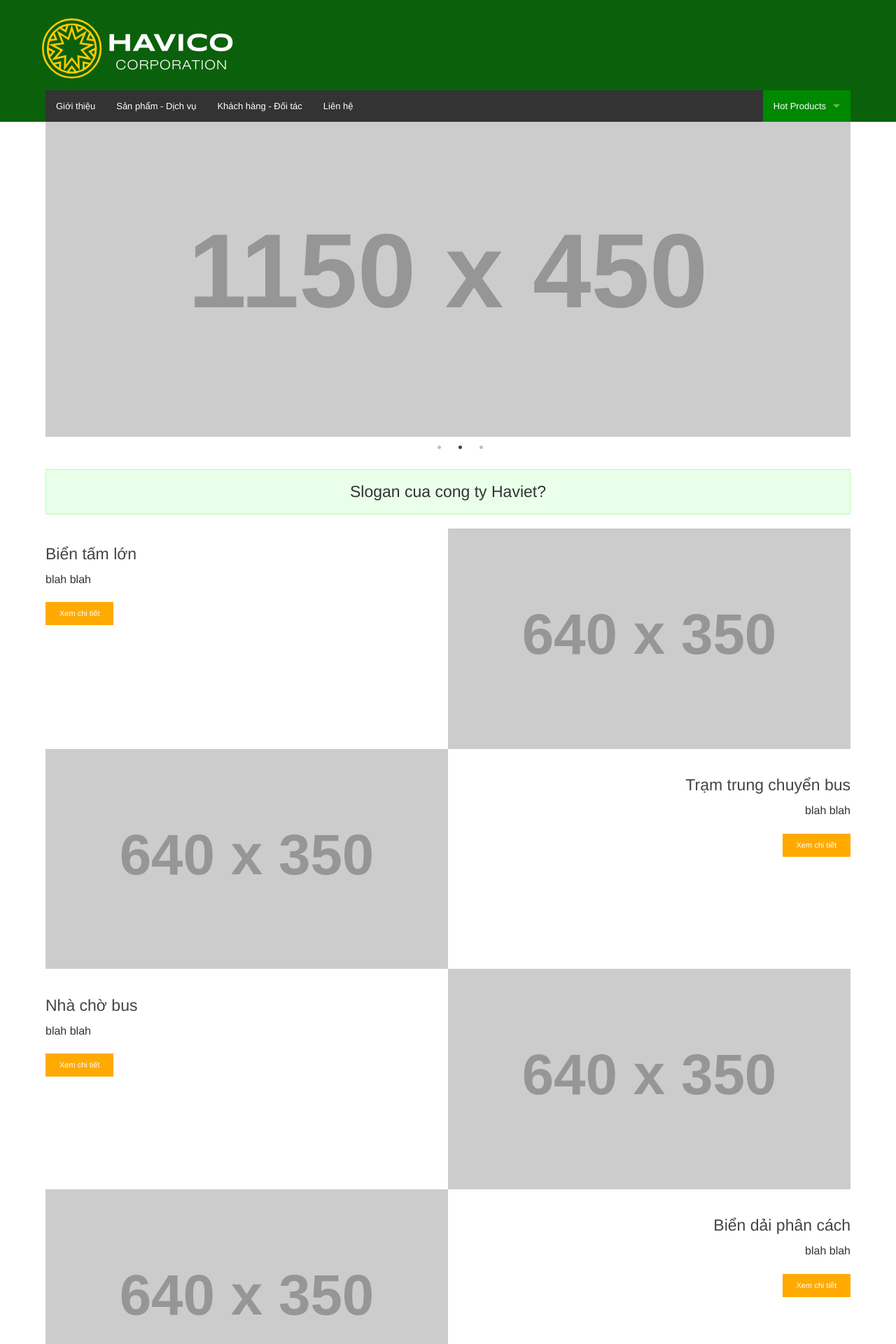
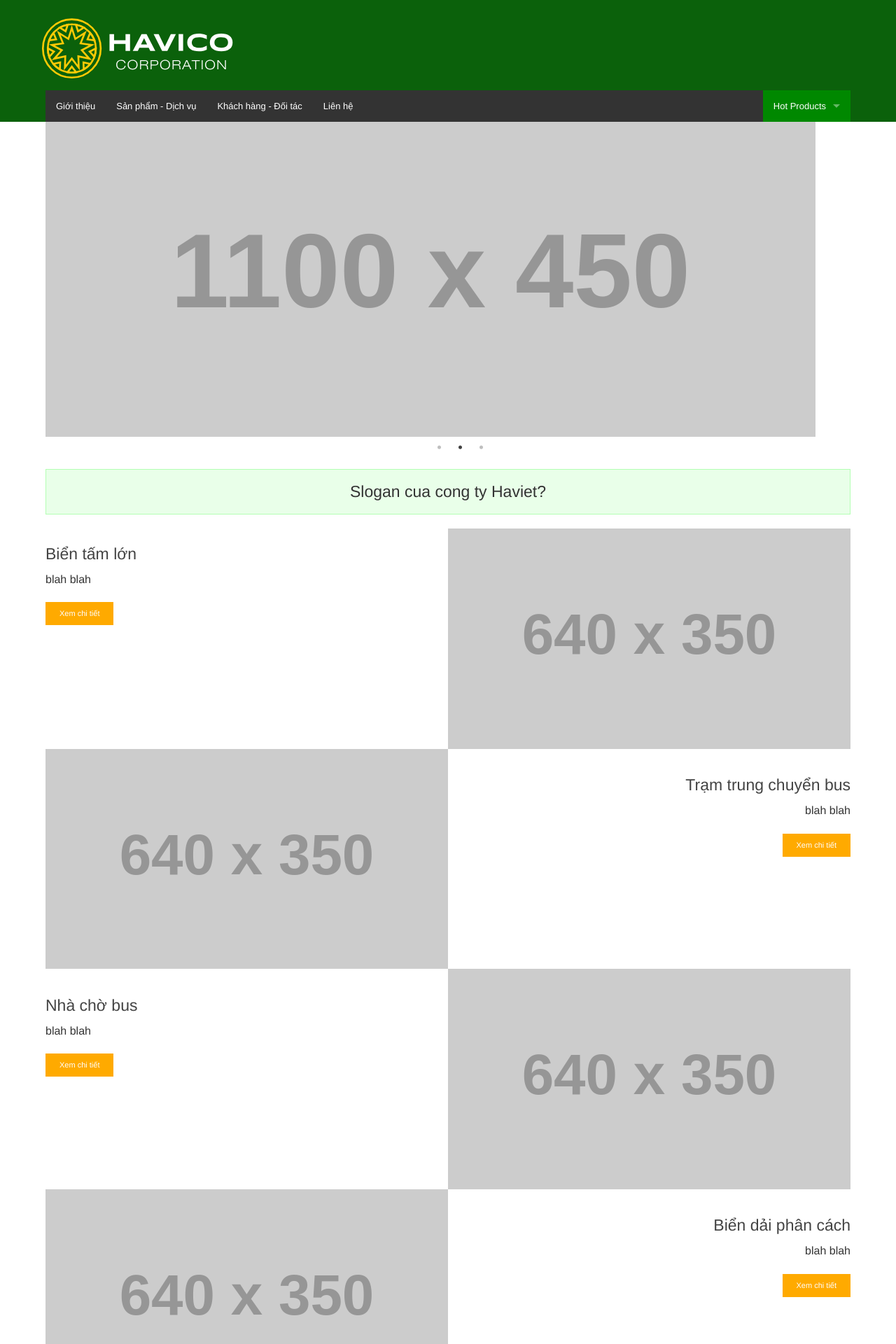
Before and after one commit to haviet/static-on-foundation, a Jekyll site: the page built from index.html, in a window 1280 px wide. Shown: the top 1920 px of the page at 70% size. Built offline with Jekyll 4.4.1, drawn with Linux system fonts in a browser that asks for light colours; nearby versions of some CDN libraries.

Commit message:
Update index.html

```diff
--- a/index.html
+++ b/index.html
@@ -4,9 +4,9 @@ layout: default
 <div class="row show-for-medium-up">
 	<div class="columns">
 		<div class="home-slide">
-		  <div><img src="http://placehold.it/1150x450" /></div>
-		  <div><img src="http://placehold.it/1150x450" /></div>
-		  <div><img src="http://placehold.it/1150x450" /></div>
+		  <div><img src="http://placehold.it/1100x450" /></div>
+		  <div><img src="http://placehold.it/1100x450" /></div>
+		  <div><img src="http://placehold.it/1100x450" /></div>
 		</div>
 	</div>
 </div>
```
